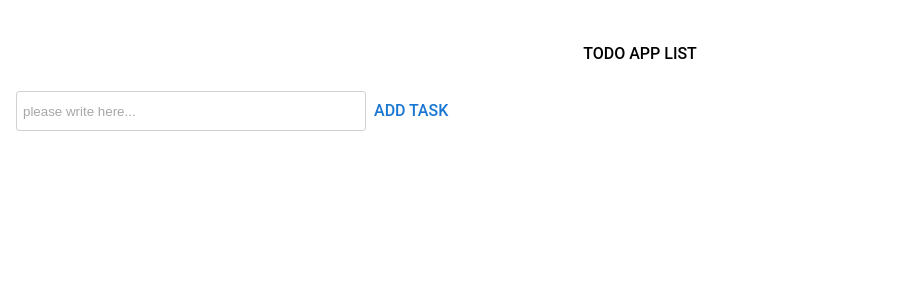
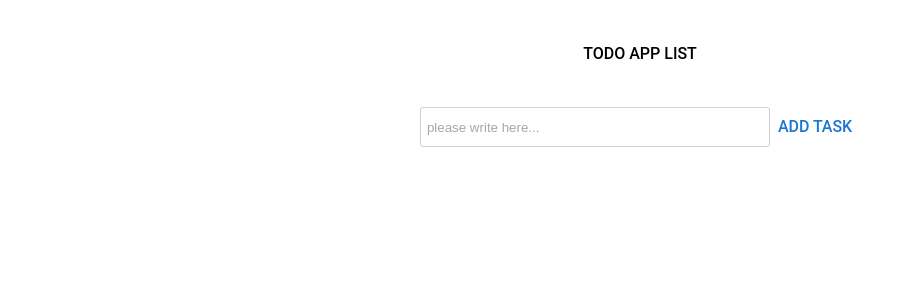
Before and after one commit to gholamreza-hasnzade/todo, a React (Vite) app: page / in a window 1280 px wide. Shown: the top 300 px of the page, without its empty margins (0-899 px from the left). Built offline with nearby package versions, Linux system fonts and the light colour scheme.

Commit message:
make atom componets

```diff
--- /dev/null
+++ b/src/components/atoms/form/form.atom.interface.ts
@@ -0,0 +1,6 @@
+import { ReactNode } from 'react';
+
+export interface IForm {
+    onSubmit?: (event: React.FormEvent<HTMLFormElement>) => void;
+    children?: ReactNode;
+}
--- /dev/null
+++ b/src/components/atoms/form/form.atom.tsx
@@ -0,0 +1,26 @@
+"use client";
+// * Import Tools
+import { FC } from "react";
+import styled from "@emotion/styled";
+
+// * Import interface
+import { IForm } from "@/components/atoms/form/form.atom.interface";
+
+const SForm = styled.form`
+  display: flex;
+  align-items: center;
+  flex-direction: column;
+  width: 100%;
+  background: #fff;
+  border-radius: 6px;
+  padding: 16px;
+  gap: 16px;
+`;
+
+export const Form: FC<IForm> = ({ onSubmit, children, ...rest }) => {
+  return (
+    <SForm onSubmit={onSubmit} {...rest}>
+      {children}
+    </SForm>
+  );
+};
--- a/src/components/atoms/index.ts
+++ b/src/components/atoms/index.ts
@@ -1,4 +1,5 @@
 export { Button } from "@/components/atoms/button/button.atom";
 export { Flex } from "@/components/atoms/flex/flex.atom";
 export { Typography } from "@/components/atoms/typography/typography.atom";
-export { Input } from "@/components/atoms/input/input.atom"
+export { Input } from "@/components/atoms/input/input.atom";
+export { Form } from "@/components/atoms/form/form.atom"
--- a/src/components/views/todo/todo.view.tsx
+++ b/src/components/views/todo/todo.view.tsx
@@ -5,7 +5,7 @@ import { AppConfigurations } from "@/configs/app-configurations/app.configuratio
 import { TodoViewStyle as S } from "@/components/views/todo/todo.view.style";
 
 // * import components
-import { Flex, Typography, Input, Button } from "@/components/atoms";
+import { Flex, Typography, Input, Button, Form } from "@/components/atoms";
 
 export const TodoView = () => {
   return (
@@ -23,10 +23,12 @@ export const TodoView = () => {
           </Typography>
         </Flex>
 
-        <Flex align="center">
-          <Input placeholder="please write here..." />
-          <Button >add Task</Button>
-        </Flex>
+        <Form>
+          <Flex align="center">
+            <Input placeholder="please write here..." />
+            <Button>add Task</Button>
+          </Flex>
+        </Form>
       </S.Container>
     </AppConfigurations>
   );
```
